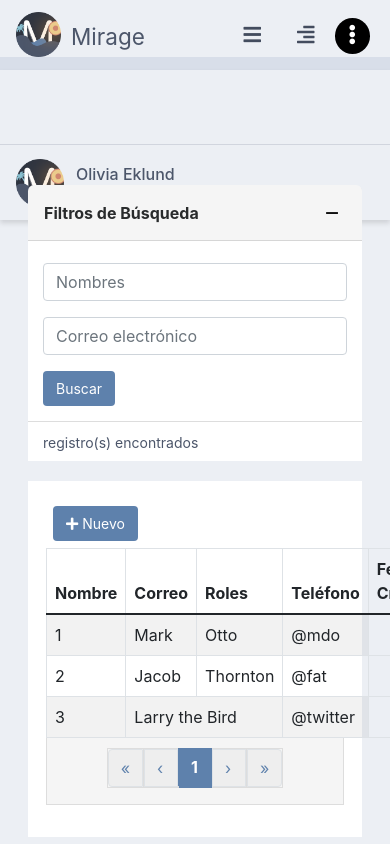
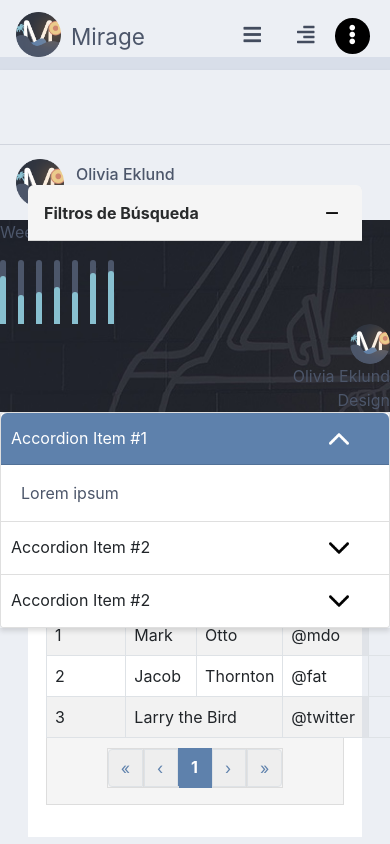
Before and after one commit to Linkhub-git/economysa-motor-front, a React (Create React App) app: page /Seguridad in a window 390 px wide. Both pictures are taken after a click on the link 352 px from the left and 36 px from the top of the page. Built offline with nearby package versions, Linux system fonts and the light colour scheme.

Commit message:
Added the image background in the span

```diff
--- a/src/components/Header/Header.css
+++ b/src/components/Header/Header.css
@@ -81,6 +81,25 @@
     position: relative;
     top: 26px;
     right: 82px;
+}
+.graphicSpanHeaderContainer{
+
+}
+.userInformationSpanMobile{
+    display: flex;
+    flex-direction: column;
+    justify-content: flex-end;
+    align-items: flex-end;
+}
+.userInformationSpanMobile img{
+    width: 40px;
+    height: 40px;
+    border-radius: 50%;
+}
+.bannerGraphicHeader{
+    background-image: url("../../images/bg-profilemenu.jpg");
+    background-size: cover;
+    background-repeat: no-repeat;
 }
 @media only screen and (min-width: 992px){
     .headerMobile{
--- a/src/components/Header/HeaderMobile.js
+++ b/src/components/Header/HeaderMobile.js
@@ -1,7 +1,8 @@
 import React, { useState } from 'react';
 import './Header.css';
 import Logo from '../../images/logo.png'
-
+import Graphic from '../../images/barsHeader.svg'
+import { Accordion } from 'react-bootstrap';
 function HeaderMobile() {
   const [showSideBar1, setShowSideBar1] = useState(false);
   const [showSideBar2, setShowSideBar2] = useState(false);
@@ -35,6 +36,39 @@ function HeaderMobile() {
                   <h1>Olivia Eklund</h1>
                   <span>Design</span>
             </div>
+            <div className='graphicSpanHeaderContainer'>
+                <div className='bannerGraphicHeader'>
+                    <div>
+                        <p>Weekly Performance</p>
+                        <img src={Graphic} alt="" />
+                    </div>
+                    <div className='userInformationSpanMobile'>
+                        <img src={Logo} alt="" />
+                        <span className='nameHeaderHide'>Olivia Eklund</span>
+                        <span className='puestOHeaderHide'>Design</span>
+                    </div>
+                </div>
+                <Accordion defaultActiveKey="0">
+                    <Accordion.Item eventKey="0">
+                        <Accordion.Header>Accordion Item #1</Accordion.Header>
+                          <Accordion.Body>
+                            Lorem ipsum
+                          </Accordion.Body>
+                    </Accordion.Item>
+                    <Accordion.Item eventKey="1">
+                        <Accordion.Header>Accordion Item #2</Accordion.Header>
+                          <Accordion.Body>
+                            Lorem ipsum
+                          </Accordion.Body>
+                    </Accordion.Item>
+                    <Accordion.Item eventKey="2">
+                        <Accordion.Header>Accordion Item #2</Accordion.Header>
+                          <Accordion.Body>
+                            Lorem ipsum
+                          </Accordion.Body>
+                    </Accordion.Item>
+                </Accordion>
+            </div>
         </div>
       </header>
     )
```
Also changed, not shown: src/images/barsHeader.svg (added).
